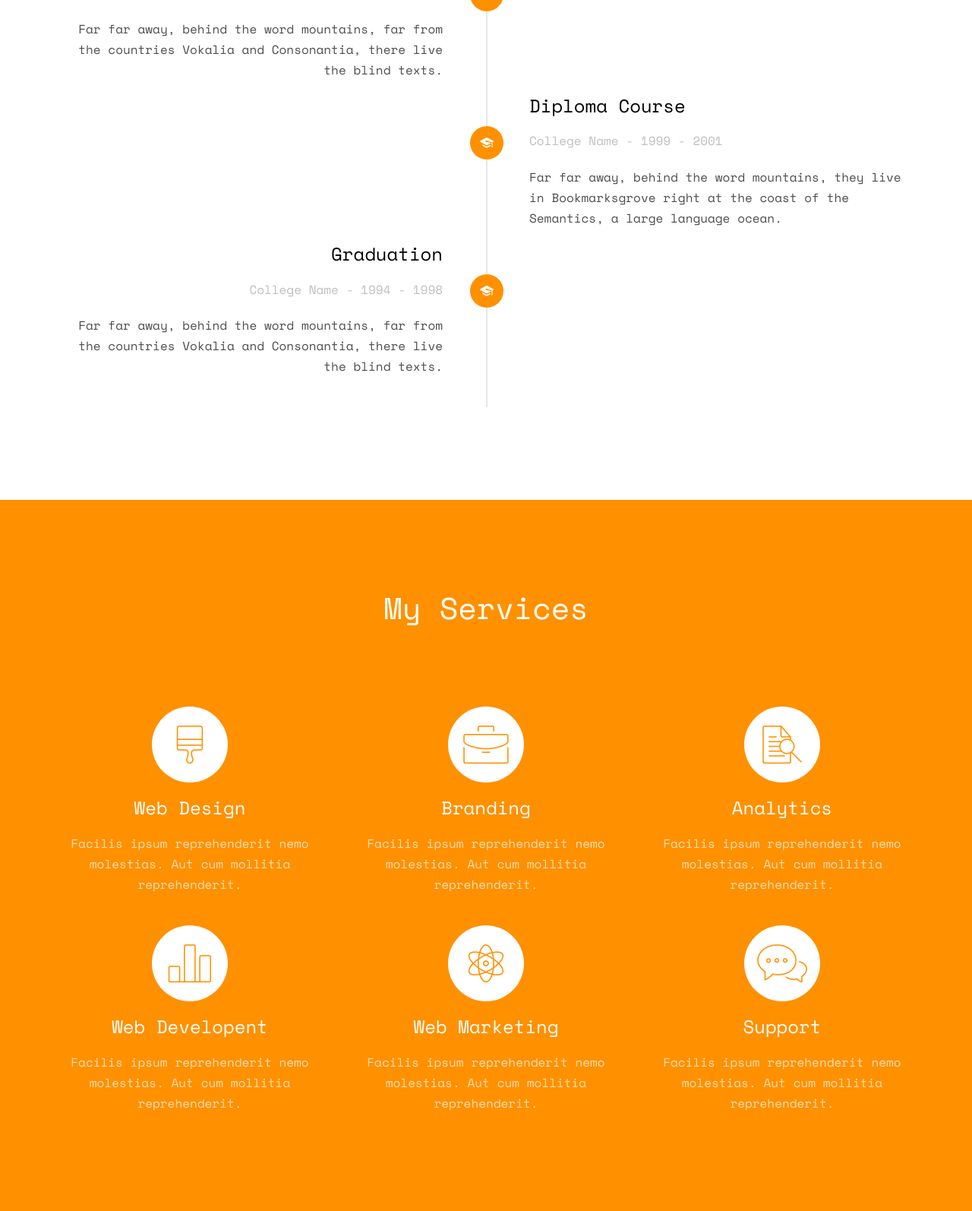
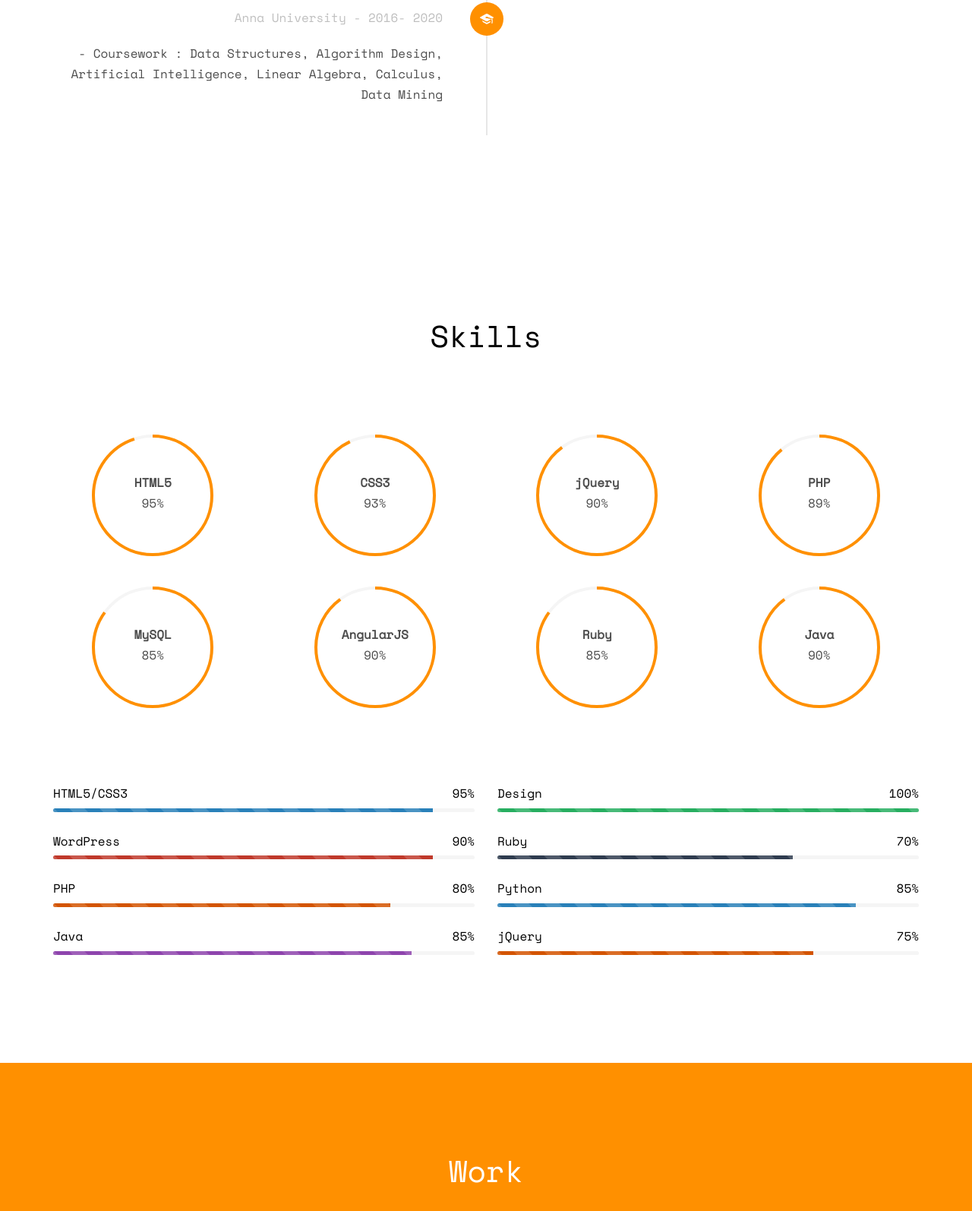
Before and after one commit to hananthakris/hananthakris.github.io, a plain HTML site: page index.html in a window 1280 px wide. Shown: the part 3709-5303 px from the top of the page at 76% size. Drawn offline with nearby package versions, Linux system fonts and the light colour scheme; some packages are replaced by stand-ins of ours; no server answers; files whose address does not match are found by name.

Commit message:
removed services

```diff
--- a/index.html
+++ b/index.html
@@ -205,6 +205,8 @@
 								<div class="timeline-body">
 									<p> - Coursework : NLP, Machine Learning, Information Retrieval, Statistics, Database Design, Advanced Algorithms
 									</p>
+									<p> - Head of Programs for Voices of Data Science
+									</p>
 								</div>
 							</div>
 						</li>
@@ -213,129 +215,14 @@
 							<div class="timeline-panel">
 								<div class="timeline-heading">
 									<h3 class="timeline-title">Bachelors Degree</h3>
-									<span class="company">University Name - 2002 - 2006</span>
+									<span class="company">Anna University - 2016- 2020</span>
 								</div>
 								<div class="timeline-body">
-									<p>Far far away, behind the word mountains, far from the countries Vokalia and Consonantia, there live the blind texts.</p>
-								</div>
-							</div>
-						</li>
-						<li class="timeline-inverted animate-box">
-							<div class="timeline-badge"><i class="icon-graduation-cap"></i></div>
-							<div class="timeline-panel">
-								<div class="timeline-heading">
-									<h3 class="timeline-title">Diploma Course</h3>
-									<span class="company">College Name - 1999 - 2001</span>
-								</div>
-								<div class="timeline-body">
-									<p>Far far away, behind the word mountains, they live in Bookmarksgrove right at the coast of the Semantics, a large language ocean.</p>
-								</div>
-							</div>
-						</li>
-						<li class="animate-box timeline-unverted">
-							<div class="timeline-badge"><i class="icon-graduation-cap"></i></div>
-							<div class="timeline-panel">
-								<div class="timeline-heading">
-									<h3 class="timeline-title">Graduation</h3>
-									<span class="company">College Name - 1994 - 1998</span>
-								</div>
-								<div class="timeline-body">
-									<p>Far far away, behind the word mountains, far from the countries Vokalia and Consonantia, there live the blind texts.</p>
+									<p> - Coursework : Data Structures, Algorithm Design, Artificial Intelligence, Linear Algebra, Calculus, Data Mining </p>
 								</div>
 							</div>
 						</li>
 			    	</ul>
-				</div>
-			</div>
-		</div>
-	</div>
-
-
-	<div id="fh5co-features" class="animate-box">
-		<div class="container">
-			<div class="services-padding">
-				<div class="row">
-					<div class="col-md-8 col-md-offset-2 text-center fh5co-heading">
-						<h2>My Services</h2>
-					</div>
-				</div>
-				<div class="row">
-					<div class="col-md-4 text-center">
-						<div class="feature-left">
-							<span class="icon">
-								<i class="icon-paintbrush"></i>
-							</span>
-							<div class="feature-copy">
-								<h3>Web Design</h3>
-								<p>Facilis ipsum reprehenderit nemo molestias. Aut cum mollitia reprehenderit.</p>
-							</div>
-						</div>
-					</div>
-
-					<div class="col-md-4 text-center">
-						<div class="feature-left">
-							<span class="icon">
-								<i class="icon-briefcase"></i>
-							</span>
-							<div class="feature-copy">
-								<h3>Branding</h3>
-								<p>Facilis ipsum reprehenderit nemo molestias. Aut cum mollitia reprehenderit.</p>
-							</div>
-						</div>
-
-					</div>
-					<div class="col-md-4 text-center">
-						<div class="feature-left">
-							<span class="icon">
-								<i class="icon-search"></i>
-							</span>
-							<div class="feature-copy">
-								<h3>Analytics</h3>
-								<p>Facilis ipsum reprehenderit nemo molestias. Aut cum mollitia reprehenderit.</p>
-							</div>
-						</div>
-					</div>
-				</div>
-
-
-				<div class="row">
-					<div class="col-md-4 text-center">
-
-						<div class="feature-left">
-							<span class="icon">
-								<i class="icon-bargraph"></i>
-							</span>
-							<div class="feature-copy">
-								<h3>Web Developent</h3>
-								<p>Facilis ipsum reprehenderit nemo molestias. Aut cum mollitia reprehenderit.</p>
-							</div>
-						</div>
-
-					</div>
-
-					<div class="col-md-4 text-center">
-						<div class="feature-left">
-							<span class="icon">
-								<i class="icon-genius"></i>
-							</span>
-							<div class="feature-copy">
-								<h3>Web Marketing</h3>
-								<p>Facilis ipsum reprehenderit nemo molestias. Aut cum mollitia reprehenderit.</p>
-							</div>
-						</div>
-
-					</div>
-					<div class="col-md-4 text-center">
-						<div class="feature-left">
-							<span class="icon">
-								<i class="icon-chat"></i>
-							</span>
-							<div class="feature-copy">
-								<h3>Support</h3>
-								<p>Facilis ipsum reprehenderit nemo molestias. Aut cum mollitia reprehenderit.</p>
-							</div>
-						</div>
-					</div>
 				</div>
 			</div>
 		</div>
```
